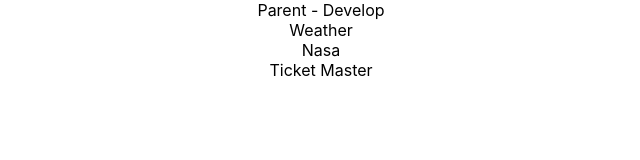
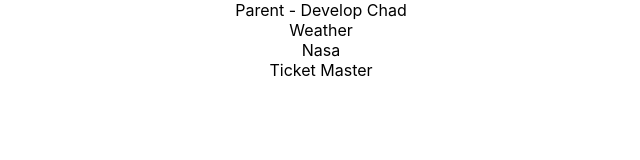
Before and after one commit to Chad-Gooch/client72hour, a React (Create React App) app: page / in a window 1280 px wide. Shown: the top 160 px of the page, without its empty margins (319-959 px from the left). Built offline with nearby package versions, Linux system fonts and the light colour scheme.

Commit message:
chads branch

```diff
--- a/src/App.js
+++ b/src/App.js
@@ -8,6 +8,7 @@
   return (
     <div className="App">
         Parent - Develop
+        Chad
         <Weather />
         <Nasa />
         <Tmaster />
```
